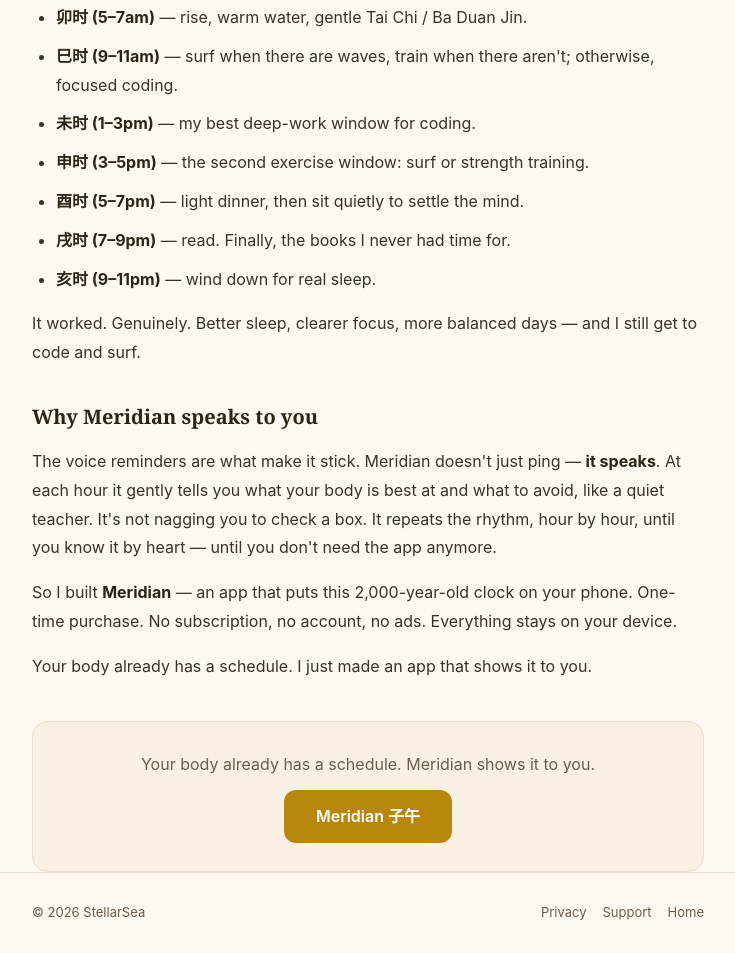
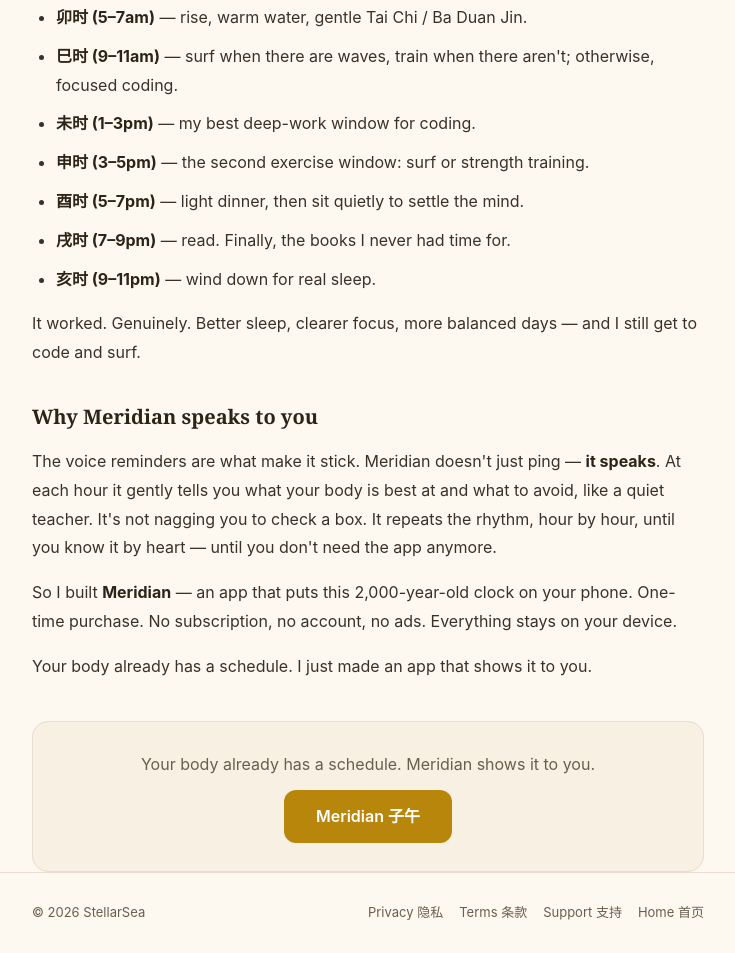
Before and after one commit to zhenfeng-cao/meridian, a plain HTML site: page story.html in a window 1280 px wide. Shown: the part 1328-2281 px from the top of the page, without its empty margins (272-1007 px from the left). Drawn offline with Linux system fonts and the light colour scheme.

Commit message:
update story.html (i18n + terms)

```diff
--- a/story.html
+++ b/story.html
@@ -152,7 +152,7 @@
 <footer>
   <div class="wrap row">
     <span>© 2026 StellarSea</span>
-    <span><a href="/privacy.html">Privacy</a><a href="/support.html">Support</a><a href="/">Home</a></span>
+    <span><a href="/privacy.html">Privacy 隐私</a><a href="/terms.html">Terms 条款</a><a href="/support.html">Support 支持</a><a href="/">Home 首页</a></span>
   </div>
 </footer>
 
```
